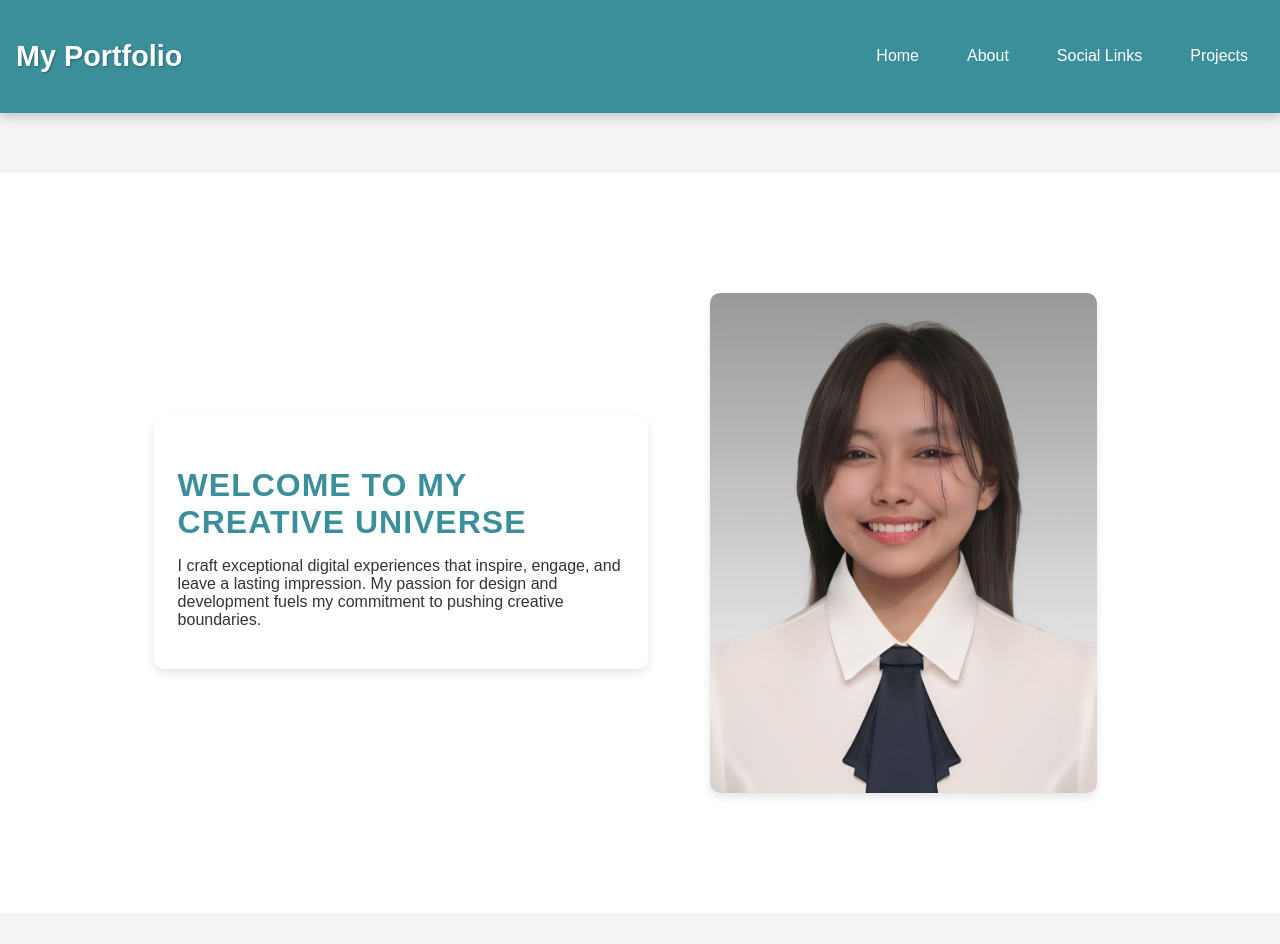
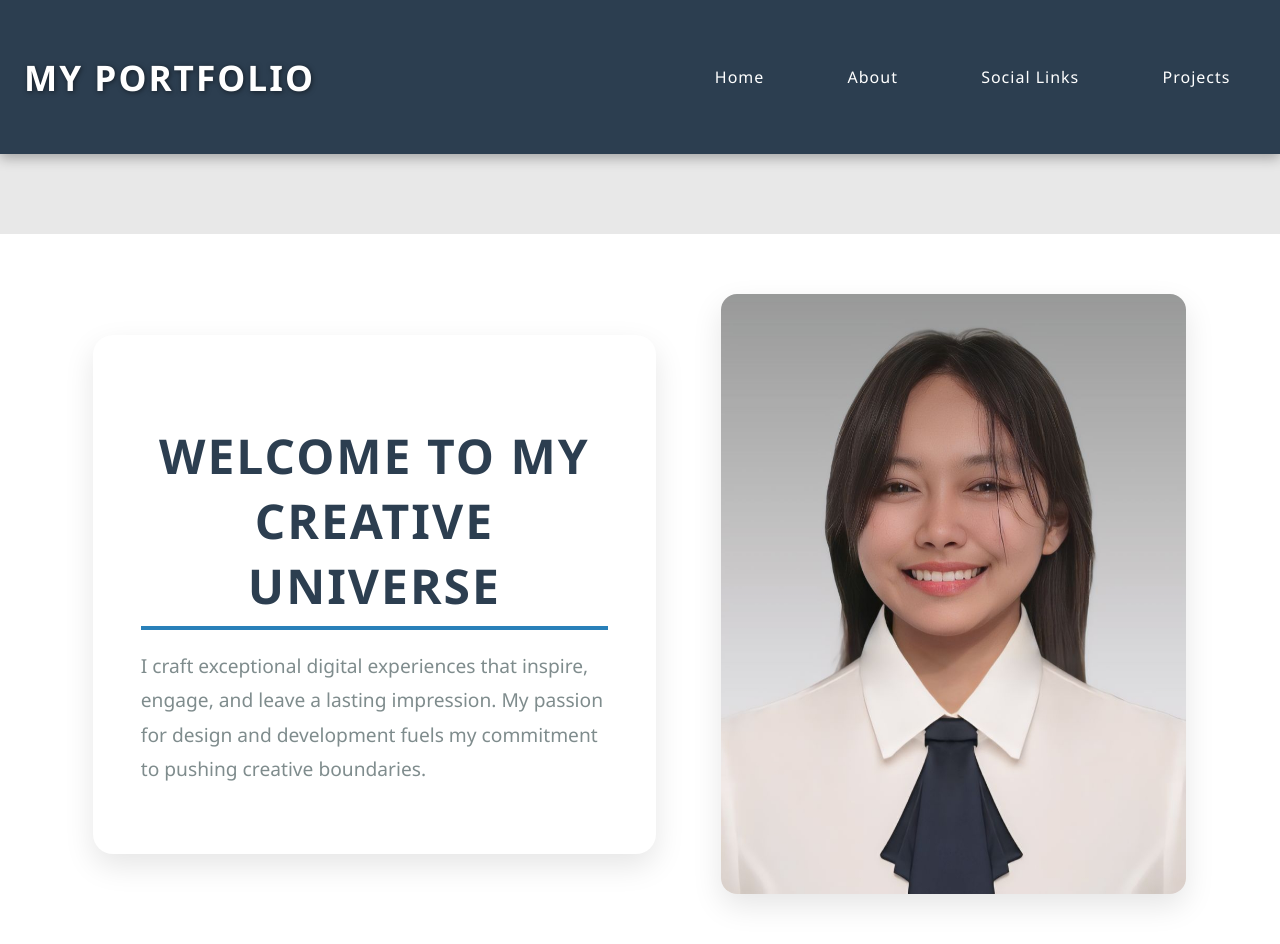
Before and after one commit to Rheuzyyy15/my-portfolio, a React (Vite) app: page / in a window 1280 px wide. Shown: the top 944 px of the page. Before the commit the page ends 913 px from the top, so only its background shows below. Built offline with nearby package versions, Linux system fonts and the light colour scheme.

Commit message:
first commit

```diff
--- a/package.json
+++ b/package.json
@@ -10,6 +10,8 @@
     "preview": "vite preview"
   },
   "dependencies": {
+    "@fortawesome/free-solid-svg-icons": "^6.7.2",
+    "@fortawesome/react-fontawesome": "^0.2.2",
     "@tailwindcss/vite": "^4.1.4",
     "axios": "^1.8.4",
     "react": "^19.0.0",
--- a/src/global.css
+++ b/src/global.css
@@ -1,62 +1,64 @@
 body {
-  font-family: Arial, sans-serif;
+  font-family: 'Segoe UI', Tahoma, Geneva, Verdana, sans-serif;
   margin: 0;
   padding: 0;
-  background: #F4F4F4;
-  color: #333333;
+  background: #e8e8e8;
+  color: #4a4a4a;
   overflow-x: hidden;
   box-sizing: border-box;
 }
 
 /* Navbar styles */
 .navbar {
-  background: #3B8F9B;
+  background: #2c3e50;
   color: white;
-  padding: 1rem;
+  padding: 1.5rem;
   display: flex;
   justify-content: space-between;
   align-items: center;
-  box-shadow: 0 4px 10px rgba(0, 0, 0, 0.2);
-  width: 100%;
-  box-sizing: border-box;
+  box-shadow: 0 4px 12px rgba(0, 0, 0, 0.3);
 }
 
 .navbar .brand {
-  font-size: 1.8rem;
+  font-size: 2.2rem;
   font-weight: bold;
-  text-shadow: 1px 1px 2px rgba(0, 0, 0, 0.3);
+  text-transform: uppercase;
+  letter-spacing: 2px;
+  text-shadow: 1px 1px 5px rgba(0, 0, 0, 0.5);
 }
 
 .nav-links {
   list-style: none;
   display: flex;
-  gap: 1rem;
+  gap: 2rem;
 }
 
 .nav-links a {
   color: white;
   text-decoration: none;
-  padding: 0.5rem 1rem;
-  border-radius: 5px;
+  padding: 0.8rem 1.6rem;
+  border-radius: 8px;
+  font-weight: 500;
+  letter-spacing: 1px;
   transition: background 0.3s ease, transform 0.2s ease;
 }
 
 .nav-links a:hover {
-  background-color: #FF6F61;
+  background-color: #e74c3c;
   transform: scale(1.05);
 }
 
 /* Frontpage Section */
 .frontpage {
-  background: #FFFFFF;
-  color: #333333;
+  background: #ffffff;
+  color: #333;
   display: flex;
   align-items: center;
   justify-content: center;
-  height: calc(100vh - 60px);
+  height: calc(100vh - 80px);
   padding: 2rem;
   box-sizing: border-box;
-  margin-top: 60px;
+  margin-top: 80px;
 }
 
 .frontpage-content {
@@ -64,19 +66,32 @@ body {
   flex-direction: row;
   align-items: center;
   justify-content: space-between;
-  width: 80%;
+  width: 90%;
   max-width: 1200px;
-  gap: 2rem;
+  gap: 4rem;
   flex-wrap: wrap;
 }
 
 .frontpage-text {
   flex: 1;
-  background: #FFFFFF;
-  padding: 1.5rem;
-  border-radius: 10px;
-  box-shadow: 0 4px 10px rgba(0, 0, 0, 0.1);
+  background: #ffffff;
+  padding: 3rem;
+  border-radius: 20px;
+  box-shadow: 0 12px 30px rgba(0, 0, 0, 0.1);
   text-align: left;
+  max-width: 500px;
+}
+
+.frontpage-text h2 {
+  font-size: 3rem;
+  color: #2c3e50;
+  margin-bottom: 1rem;
+}
+
+.frontpage-text p {
+  font-size: 1.2rem;
+  color: #7f8c8d;
+  line-height: 1.8;
 }
 
 .frontpage-image-container {
@@ -88,89 +103,62 @@ body {
 
 .frontpage-image {
   max-width: 100%;
-  height: auto;
-  max-height: 500px;
-  border-radius: 10px;
-  box-shadow: 0 4px 10px rgba(0, 0, 0, 0.1);
+  height: 600px;
+  border-radius: 16px;
+  box-shadow: 0 12px 30px rgba(0, 0, 0, 0.1);
 }
-
-/* Responsive adjustments */
-@media (max-width: 768px) {
-  .frontpage {
-    height: auto;
-    padding-top: 80px;
-  }
-
-  .frontpage-content {
-    flex-direction: column;
-    align-items: center;
-  }
-
-  .frontpage-image {
-    max-width: 70%;
-  }
-
-  .about,
-  .projects .project,
-  .social-links ul li {
-    max-width: 100%;
-    padding: 1rem;
-  }
-
-  section {
-    padding: 2rem 1rem;
-  }
-}
-
 
 /* About Section */
 .about {
-  background: #FFFFFF;
-  color: #333333;
-  padding: 3rem 2rem;
+  background: #ffffff;
+  color: #333;
+  padding: 5rem 3rem;
   text-align: center;
-  border-radius: 10px;
-  box-shadow: 0 4px 10px rgba(0, 0, 0, 0.1);
-  margin: 0 auto;
+  border-radius: 20px;
+  box-shadow: 0 12px 30px rgba(0, 0, 0, 0.1);
+  margin: 4rem auto;
   max-width: 1200px;
 }
 
 .about p {
-  font-size: 1.2rem;
-  line-height: 1.6;
-  max-width: 600px;
-  margin: 1rem auto;
+  font-size: 1.5rem;
+  line-height: 1.8;
+  max-width: 700px;
+  margin: 2rem auto;
+  color: #7f8c8d;
 }
 
 .about-box {
-  background: #F4F4F4;
-  padding: 1.5rem;
-  margin: 1.5rem 0;
-  border-radius: 10px;
-  box-shadow: 0 4px 10px rgba(0, 0, 0, 0.1);
+  background: #f4f4f4;
+  padding: 2.5rem;
+  margin: 2rem 0;
+  border-radius: 16px;
+  box-shadow: 0 12px 30px rgba(0, 0, 0, 0.1);
   text-align: left;
 }
 
 .about-box h3 {
-  font-size: 1.8rem;
-  margin-bottom: 1rem;
-  color: #3B8F9B;
+  font-size: 2.5rem;
+  margin-bottom: 1.5rem;
+  color: #2980b9;
 }
 
 .about-box p {
-  font-size: 1.2rem;
-  line-height: 1.6;
-  color: #7F8C8D;
+  font-size: 1.4rem;
+  line-height: 1.8;
+  color: #7f8c8d;
 }
 
 /* Social Links */
 .social-links {
-  background: #FFFFFF;
-  color: #333333;
-  padding: 3rem 2rem;
+  background: #ffffff;
+  color: #333;
+  padding: 5rem 3rem;
   text-align: center;
-  border-radius: 10px;
-  box-shadow: 0 4px 10px rgba(0, 0, 0, 0.1);
+  border-radius: 20px;
+  box-shadow: 0 12px 30px rgba(0, 0, 0, 0.1);
+  margin: 4rem auto;
+  max-width: 1200px;
 }
 
 .social-links ul {
@@ -180,91 +168,88 @@ body {
   display: flex;
   flex-wrap: wrap;
   justify-content: center;
-  gap: 1.5rem;
+  gap: 2.5rem;
 }
 
 .social-links ul li {
-  margin: 0;
-  font-size: 1.2rem;
+  font-size: 1.3rem;
 }
 
 .social-links a {
   display: flex;
   align-items: center;
-  gap: 0.5rem;
+  gap: 1rem;
   color: white;
   text-decoration: none;
-  background: #FF6F61;
-  padding: 0.8rem 1.5rem;
-  border-radius: 5px;
-  transition: background 0.3s ease, transform 0.2s ease;
+  background: #e74c3c;
+  padding: 1.5rem 3rem;
+  border-radius: 12px;
+  transition: background 0.3s ease, transform 0.3s ease;
 }
 
 .social-links a:hover {
-  background: #FF4E42;
-  transform: scale(1.05);
+  background: #c0392b;
+  transform: scale(1.1);
 }
 
 .social-icon {
-  width: 20px;
-  height: 20px;
+  width: 28px;
+  height: 28px;
   object-fit: contain;
 }
 
 /* Projects Section */
 .projects .project {
-  background: #FFFFFF;
-  padding: 1.5rem;
-  margin: 1rem auto;
-  border-radius: 10px;
-  box-shadow: 0 4px 10px rgba(0, 0, 0, 0.1);
+  background: #ffffff;
+  padding: 3rem;
+  margin: 2rem auto;
+  border-radius: 16px;
+  box-shadow: 0 12px 30px rgba(0, 0, 0, 0.1);
   text-align: center;
 }
 
 .projects h2 {
-  font-size: 2.5rem;
+  font-size: 3rem;
   margin-bottom: 2rem;
-  color: #3B8F9B;
-  text-align: center;
+  color: #2980b9;
 }
 
 .projects .project h3 {
-  font-size: 1.8rem;
+  font-size: 2.2rem;
   margin-bottom: 1rem;
-  color: #3B8F9B;
+  color: #2980b9;
 }
 
 .projects .project p {
-  font-size: 1.2rem;
-  line-height: 1.6;
-  color: #7F8C8D;
+  font-size: 1.3rem;
+  line-height: 1.8;
+  color: #7f8c8d;
 }
 
 .project-link, .project-simple-link {
   display: inline-block;
-  color: #FFFFFF;
+  color: #ffffff;
   text-decoration: none;
-  background: #3B8F9B;
-  font-size: 0.9rem;
-  padding: 0.3rem 0.8rem;
-  border-radius: 5px;
+  background: #2980b9;
+  font-size: 1rem;
+  padding: 1rem 2.5rem;
+  border-radius: 12px;
   text-align: center;
-  width: auto;
-  margin: 0 auto 1rem;
+  margin: 0 auto 2rem;
   transition: background 0.3s ease, transform 0.2s ease;
 }
 
 .project-link:hover, .project-simple-link:hover {
-  background: #2C7A75;
-  transform: scale(1.05);
+  background: #1f618d;
+  transform: scale(1.1);
 }
 
 .project-thumbnail {
   display: block;
   width: 100%;
-  margin: 0.5rem 0;
-  border-radius: 10px;
-  box-shadow: 0 4px 8px rgba(0, 0, 0, 0.1);
+  margin: 1rem 0;
+  border-radius: 12px;
+  box-shadow: 0 8px 16px rgba(0, 0, 0, 0.1);
 }
 
 .project-images img {
@@ -275,11 +260,15 @@ body {
 
 /* Section Headings */
 section h2 {
-  font-size: 2rem;
-  margin-bottom: 1rem;
+  font-size: 2.5rem;
+  margin-bottom: 1.5rem;
   text-transform: uppercase;
-  letter-spacing: 1px;
-  color: #3B8F9B;
+  letter-spacing: 2px;
+  color: #2980b9;
+  font-weight: bold;
+  text-align: center;
+  border-bottom: 4px solid #2980b9;
+  padding-bottom: 0.5rem;
 }
 
 /* Responsive adjustments */
@@ -287,7 +276,7 @@ section h2 {
   .frontpage-content {
     flex-direction: column;
     align-items: center;
-    gap: 1rem;
+    gap: 3rem;
   }
 
   .frontpage-image {
@@ -299,11 +288,11 @@ section h2 {
   .projects .project,
   .social-links ul li {
     max-width: 100%;
-    padding: 1rem;
+    padding: 2rem;
   }
 
   section {
-    padding: 2rem 1rem;
+    padding: 3rem 1.5rem;
   }
 }
 
@@ -311,24 +300,24 @@ section h2 {
   .navbar {
     flex-direction: column;
     align-items: flex-start;
-    padding: 1rem;
+    padding: 1.5rem;
   }
 
   .nav-links {
     flex-direction: column;
-    gap: 0.5rem;
+    gap: 1rem;
   }
 
   .frontpage-content {
     flex-direction: column;
-    padding: 1rem;
+    padding: 1.5rem;
   }
 
   .frontpage-text h2 {
-    font-size: 2rem;
+    font-size: 2.4rem;
   }
 
   .frontpage-text p {
-    font-size: 1rem;
+    font-size: 1.2rem;
   }
 }
```
Also changed, not shown: 1 other file (tests, documents, lock files or other folders).
